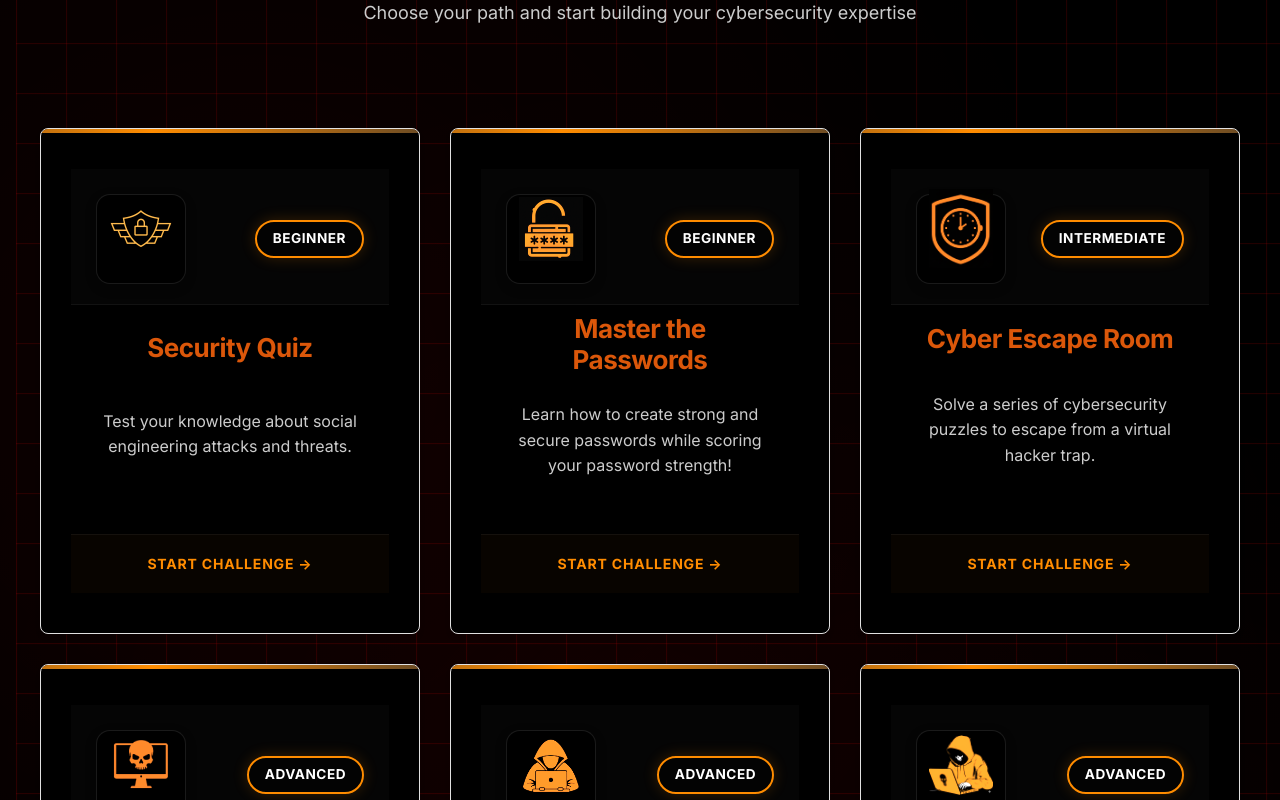
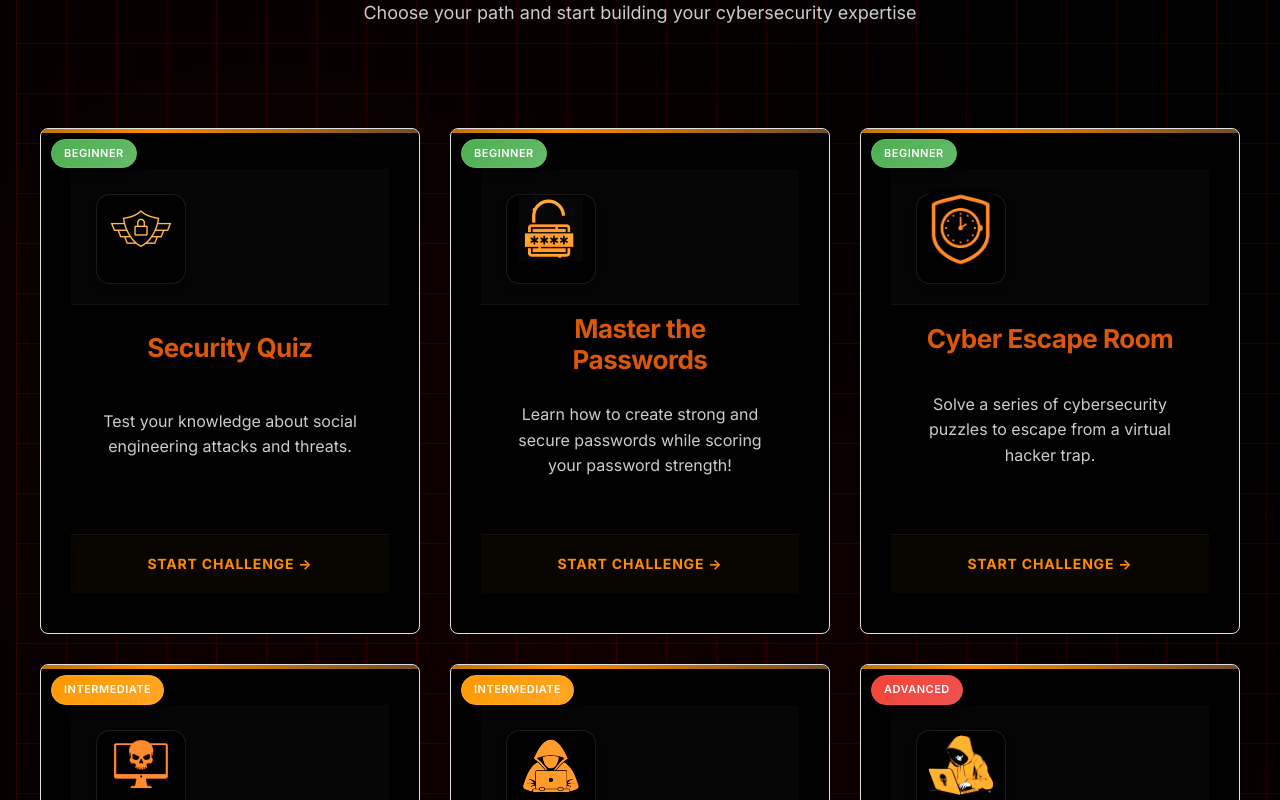
Before and after one commit to mohanaddalol/ThinkSecure, a React (Vite) app in the folder Front-end/: page / in a window 1280 px wide. Shown: the part 2040-2840 px from the top of the page. Built offline with nearby package versions, Linux system fonts and the light colour scheme.

Commit message:
Add difficulty level badges to Home page challenge cards - Match Challenges page with BEGINNER, INTERMEDIATE, ADVANCED levels

```diff
--- a/Front-end/src/Home.css
+++ b/Front-end/src/Home.css
@@ -604,6 +604,38 @@
   box-shadow: 0 0 15px rgba(255, 140, 0, 0.2);
 }
 
+.level-badge {
+  padding: 8px 18px;
+  border-radius: 25px;
+  font-size: 12px;
+  font-weight: 700;
+  text-transform: uppercase;
+  letter-spacing: 0.5px;
+  color: #ffffff;
+  box-shadow: 0 4px 12px rgba(0, 0, 0, 0.3);
+  transition: all 0.3s ease;
+}
+
+.level-badge.beginner {
+  background: linear-gradient(135deg, #4CAF50, #66BB6A);
+  border: 2px solid #66BB6A;
+}
+
+.level-badge.intermediate {
+  background: linear-gradient(135deg, #FF9800, #FFA726);
+  border: 2px solid #FFA726;
+}
+
+.level-badge.advanced {
+  background: linear-gradient(135deg, #F44336, #EF5350);
+  border: 2px solid #EF5350;
+}
+
+.challenge-card:hover .level-badge {
+  transform: scale(1.05);
+  box-shadow: 0 6px 16px rgba(0, 0, 0, 0.4);
+}
+
 .challenge-title {
   font-size: 22px;
   font-weight: 800;
--- a/Front-end/src/Home.jsx
+++ b/Front-end/src/Home.jsx
@@ -39,6 +39,7 @@ const challenges = [
     icon: 'sx.png',
     path: '/games/security-quiz',
     difficulty: 'Beginner',
+    level: 'BEGINNER',
     color: '#ff8c00'
   },
   {
@@ -48,26 +49,28 @@ const challenges = [
     icon: 'password-icon.png',
     path: '/games/password-challenge',
     difficulty: 'Beginner',
+    level: 'BEGINNER',
     color: '#ff8c00'
   },
-  // INTERMEDIATE LEVEL
   {
     id: 2,
     title: 'Cyber Escape Room',
     desc: 'Solve a series of cybersecurity puzzles to escape from a virtual hacker trap.',
     icon: 'escape-room-icon.PNG',
     path: '/games/escape-room',
-    difficulty: 'Intermediate',
+    difficulty: 'Beginner',
+    level: 'BEGINNER',
     color: '#ff8c00'
   },
-  // ADVANCED LEVEL
+  // INTERMEDIATE LEVEL
   {
     id: 4,
     title: 'Attack Simulator',
     desc: 'React to threats in real-time.',
     icon: 'attack-sim-icon.PNG',
     path: '/games/attack-sim',
-    difficulty: 'Advanced',
+    difficulty: 'Intermediate',
+    level: 'INTERMEDIATE',
     color: '#ff8c00'
   },
   {
@@ -76,9 +79,11 @@ const challenges = [
     desc: 'Decrypt and analyze.',
     icon: 'hack-the-hacker.PNG',
     path: '/games/hack-hacker',
-    difficulty: 'Advanced',
+    difficulty: 'Intermediate',
+    level: 'INTERMEDIATE',
     color: '#ff8c00'
   },
+  // ADVANCED LEVEL
   {
     id: 9,
     title: 'OSINT CTF Lab',
@@ -86,6 +91,7 @@ const challenges = [
     icon: 'OSINT CTF Lab.png',
     path: '/osint-ctf',
     difficulty: 'Advanced',
+    level: 'ADVANCED',
     color: '#ff8c00'
   },
   {
@@ -95,6 +101,7 @@ const challenges = [
     icon: 'Steganography CTF Lab.png',
     path: '/stego-ctf',
     difficulty: 'Advanced',
+    level: 'ADVANCED',
     color: '#ff8c00'
   },
 ];
@@ -219,9 +226,11 @@ function Home() {
                     className="challenge-icon"
                   />
                 </div>
-                <span className="difficulty-badge" style={{ borderColor: challenge.color }}>
-                  {challenge.difficulty}
-                </span>
+                {challenge.level && (
+                  <span className={`level-badge ${challenge.level.toLowerCase()}`}>
+                    {challenge.level}
+                  </span>
+                )}
               </div>
               <h3 className="challenge-title">{challenge.title}</h3>
               <p className="challenge-desc">{challenge.desc}</p>
```
